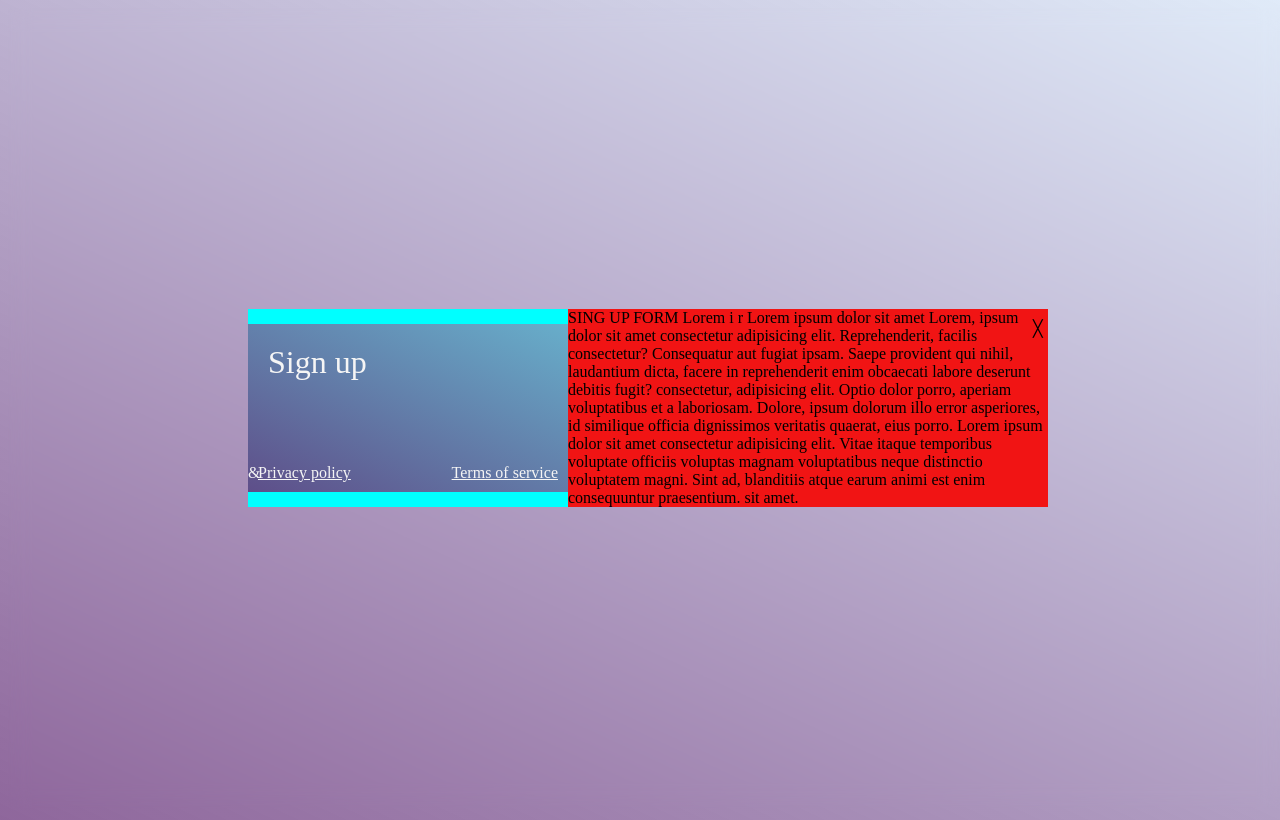
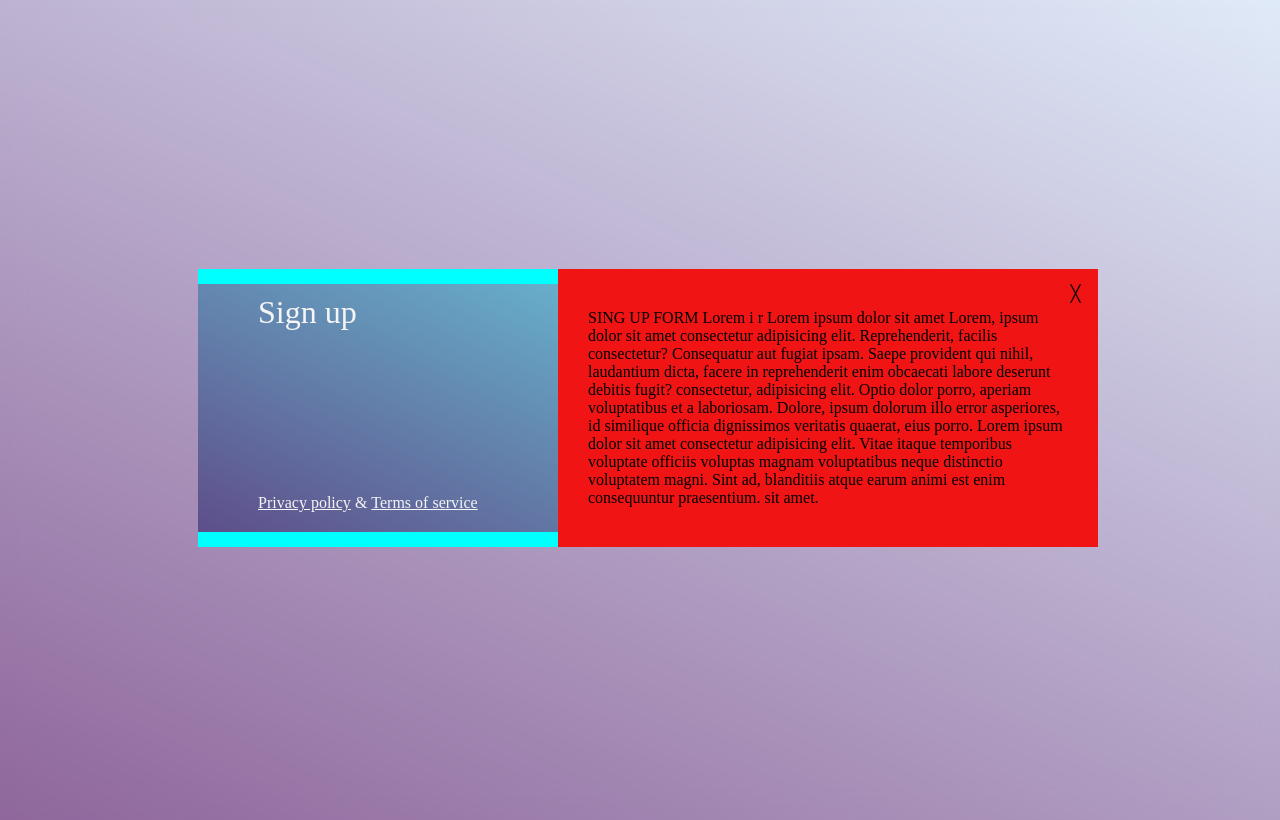
Before and after one commit to SergejsRom/10-sing-up, a website: page index.html in a window 1280 px wide. Drawn offline with Linux system fonts and the light colour scheme.

Commit message:
aligned left

```diff
--- a/css/main.css
+++ b/css/main.css
@@ -16,7 +16,7 @@ body {
 
 .container {
     display: inline-block;
-    width: 800px;
+    width: 900px;
     position: absolute;
     top: 50%;
     left: 50%;
@@ -40,43 +40,44 @@ h1 {
     display: inline-block;
     font-weight: 500;
     color: whitesmoke;
-    margin: 20px;
+    margin: 10px 0 0 40px;
+    padding: 0 0 0 20px;
 }
-.privacy {
+.bottom-left {
+    position: absolute;
+    bottom: 20px;
+    left: 60px;
+    right: 50px;
+}
+
+.bottom-left > a, span {
     color: whitesmoke;
-    position: absolute;
-    bottom: 10px;
-    left: 10px;
+
 }
 
 .terms {
     color: whitesmoke;
     position: absolute;
     bottom: 10px;
-    right: 10px;
+
 }
 
-.amp {
-    color: whitesmoke;
-    position: absolute;
-    bottom: 10px;
-
-}
 
 .right-column {
     width: 60%;
     float: right;
     background-color: rgb(241, 20, 20);
+    padding: 40px 30px 40px 30px;
 
 }
 .xstyle {
     position: absolute;
     top: 0;
     right: 0;
-    width: 25px;
-    height: 25px;
-    text-align: right;
-    padding: 10px;
+    width: 45px;
+    height: 45px;
+    text-align: center;
+    padding: 15px 15px 15px 15px;
 }
 
 .forma {
--- a/index.html
+++ b/index.html
@@ -12,10 +12,10 @@
         <!--  LEFT -->
         <div class="left-column">
             <h1>Sign up</h1>
-            <div>
-                <a class="privacy" href="#">Privacy policy</a>
+            <div class="bottom-left">
+                <a href="#">Privacy policy</a>
                 <span class="amp">&amp;</span>
-                <a class="terms" href="#">Terms of service</a>
+                <a href="#">Terms of service</a>
             </div>
         </div>
         <!-- RIGHT-->
```
